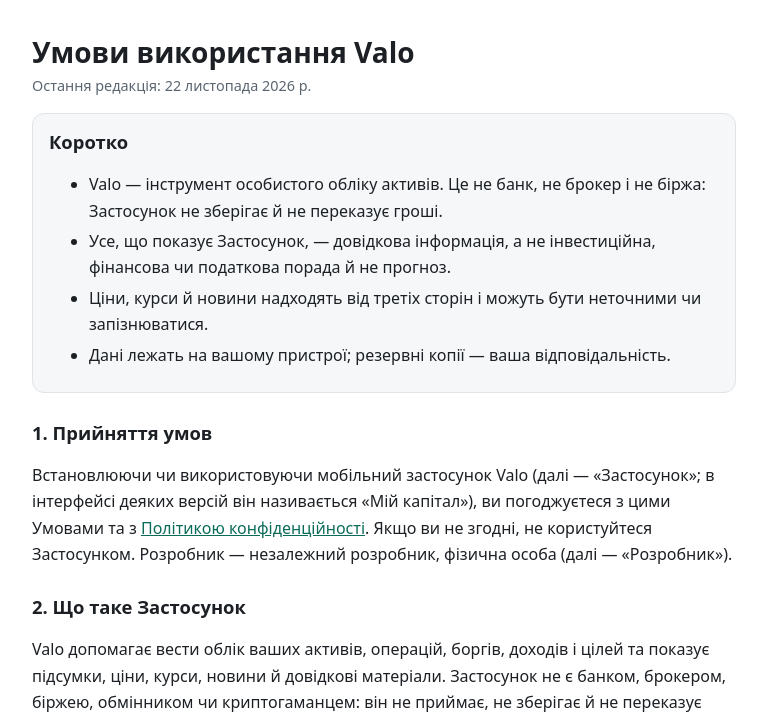
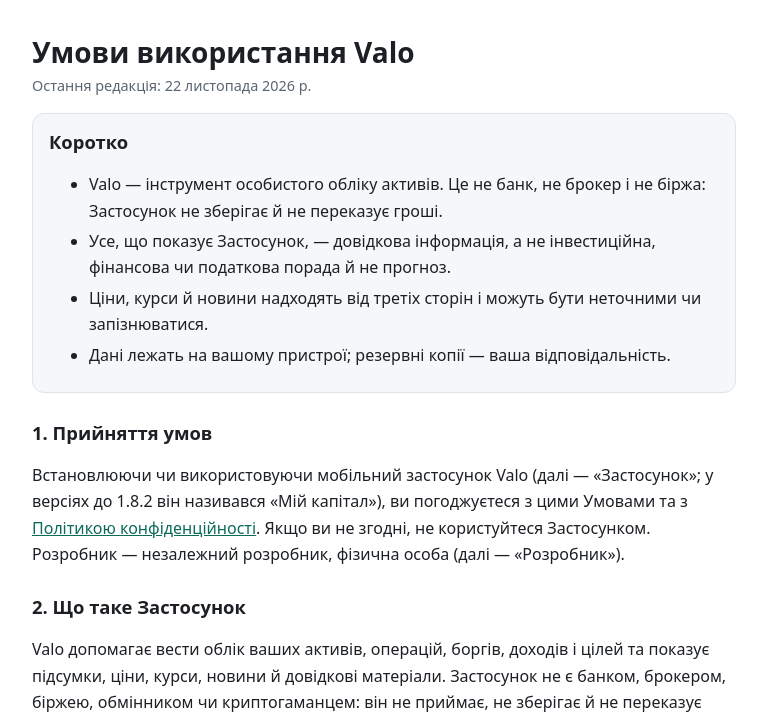
Before and after one commit to Ryslansn/WaletP, a plain HTML site: page terms.html in a window 1280 px wide. Shown: the part 74-794 px from the top of the page, without its empty margins (256-1023 px from the left). Drawn offline with Linux system fonts and the light colour scheme.

Commit message:
Policy and terms: the app is now named Valo (earlier versions: Мій капітал)
Co-Authored-By: Claude Sonnet 5.5 <noreply@anthropic.com>

```diff
--- a/terms.html
+++ b/terms.html
@@ -32,7 +32,7 @@
   </div>
 
   <h2>1. Прийняття умов</h2>
-  <p>Встановлюючи чи використовуючи мобільний застосунок Valo (далі — «Застосунок»; в інтерфейсі деяких версій він називається «Мій капітал»), ви погоджуєтеся з цими Умовами та з <a href="privacy.html">Політикою конфіденційності</a>. Якщо ви не згодні, не користуйтеся Застосунком. Розробник — незалежний розробник, фізична особа (далі — «Розробник»).</p>
+  <p>Встановлюючи чи використовуючи мобільний застосунок Valo (далі — «Застосунок»; у версіях до 1.8.2 він називався «Мій капітал»), ви погоджуєтеся з цими Умовами та з <a href="privacy.html">Політикою конфіденційності</a>. Якщо ви не згодні, не користуйтеся Застосунком. Розробник — незалежний розробник, фізична особа (далі — «Розробник»).</p>
 
   <h2>2. Що таке Застосунок</h2>
   <p>Valo допомагає вести облік ваших активів, операцій, боргів, доходів і цілей та показує підсумки, ціни, курси, новини й довідкові матеріали. Застосунок не є банком, брокером, біржею, обмінником чи криптогаманцем: він не приймає, не зберігає й не переказує кошти, не купує і не продає активи за вас.</p>
@@ -100,7 +100,7 @@
   </div>
 
   <h2>1. Acceptance</h2>
-  <p>By installing or using the Valo mobile app (the "App"; in some versions the interface calls it "Мій капітал") you agree to these Terms and to the <a href="privacy.html">Privacy Policy</a>. If you do not agree, do not use the App. The developer is an independent individual (the "Developer").</p>
+  <p>By installing or using the Valo mobile app (the "App"; before version 1.8.2 it was called "Мій капітал") you agree to these Terms and to the <a href="privacy.html">Privacy Policy</a>. If you do not agree, do not use the App. The developer is an independent individual (the "Developer").</p>
 
   <h2>2. What the App is</h2>
   <p>Valo helps you keep records of your assets, transactions, debts, income and goals, and shows totals, prices, exchange rates, news and reference material. The App is not a bank, broker, exchange, currency exchanger or crypto wallet: it does not accept, hold or transfer funds, and does not buy or sell assets for you.</p>
```
Also changed, not shown: privacy.html (+2 -2 lines).
